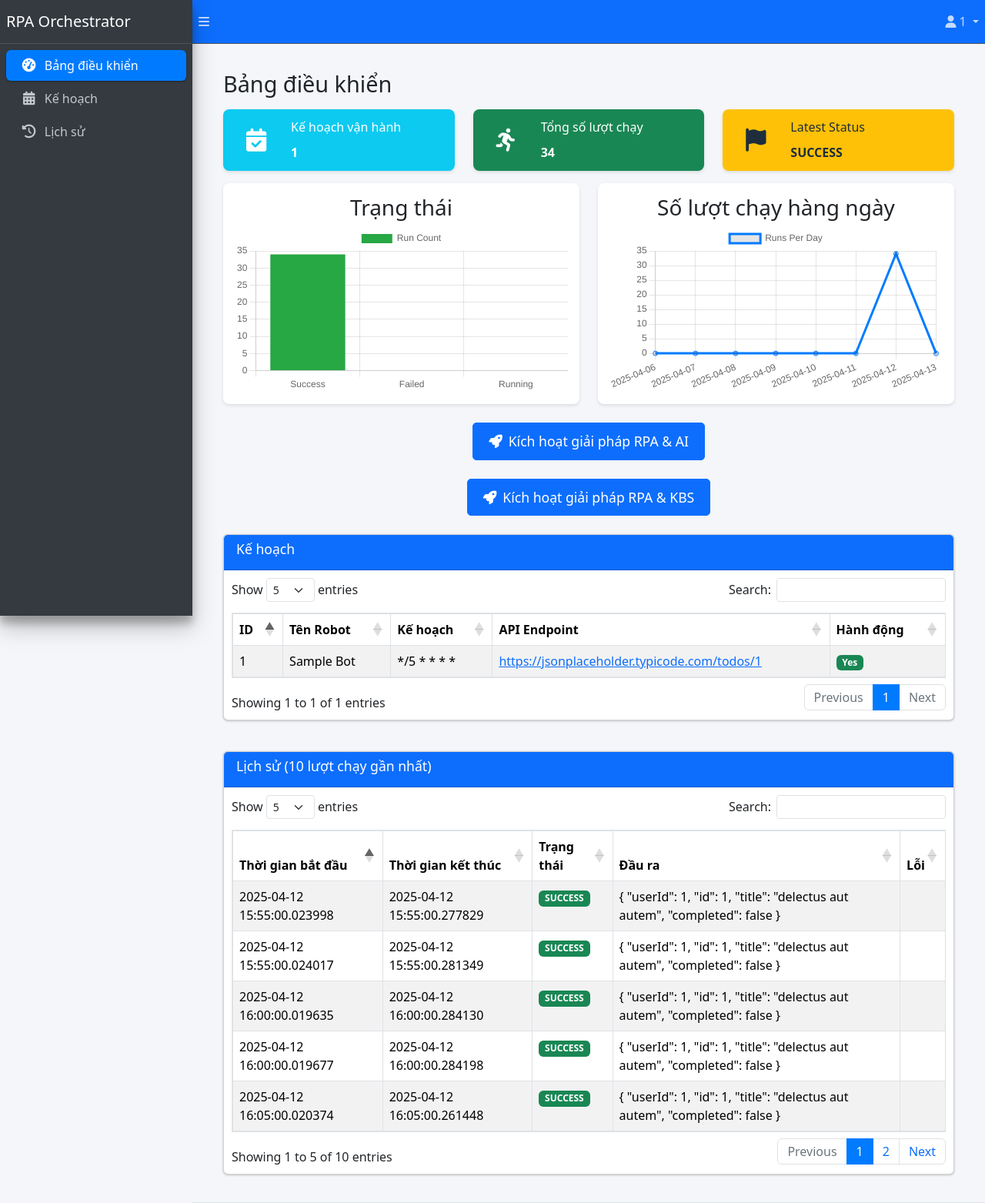
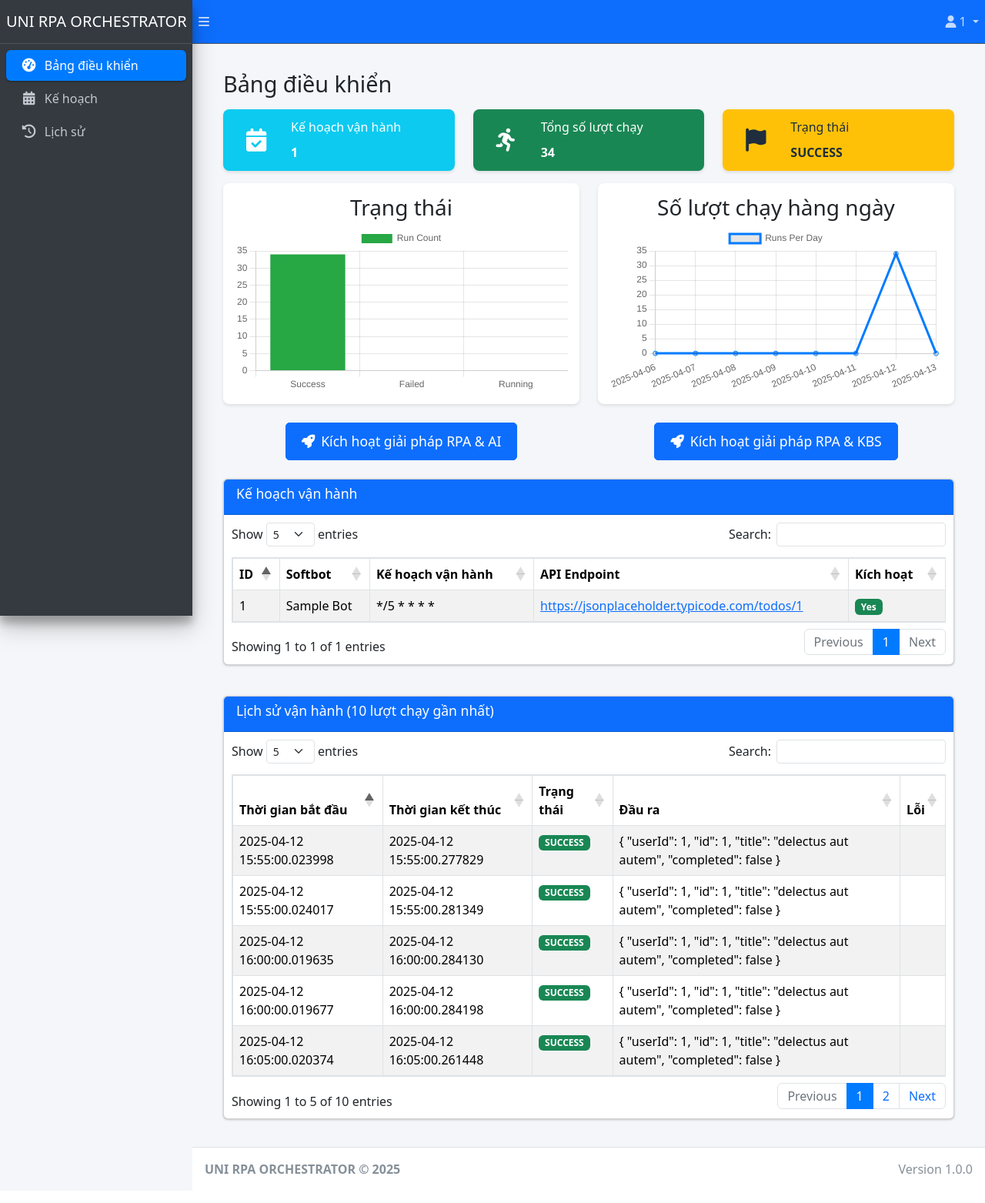
Before and after one commit to rpa-for-education/uni-rpa-orchestrator, a Flask app: page / in a window 1280 px wide. Shown: the top 1563 px of the page at 77% size. After the commit the page ends 1525 px from the top, so only its background shows below. Run offline with Flask 3, Linux system fonts and the light colour scheme; the visitor is signed in with stand-in values (Sample User, id 1); data comes from the database, SQL or seed files in the repository; parts of the project's set-up code (start-up, migrations or seed data) failed here and were passed over; some libraries are stand-ins or nearby versions.

Commit message:
2025.04.13 23:33

```diff
--- a/app.py
+++ b/app.py
@@ -84,10 +84,19 @@ def index():
     )
 
 
-@app.route("/trigger_github", methods=["POST"])
+@app.route("/trigger_github_ai", methods=["POST"])
 @login_required
 def trigger():
-    success, message = trigger_github_action()
+    success, message = trigger_github_ai_action()
+    if success:
+        return jsonify({"message": "Workflow triggered successfully"})
+    else:
+        return jsonify({"message": message}), 500
+
+@app.route("/trigger_github_kbs", methods=["POST"])
+@login_required
+def trigger():
+    success, message = trigger_github_kbs_action()
     if success:
         return jsonify({"message": "Workflow triggered successfully"})
     else:
--- a/templates/index.html
+++ b/templates/index.html
@@ -3,7 +3,7 @@
 <head>
     <meta charset="UTF-8">
     <meta name="viewport" content="width=device-width, initial-scale=1.0">
-    <title>RPA Orchestrator Dashboard</title>
+    <title>Bảng điều khiển UNI RPA ORCHESTRATOR</title>
     <!-- AdminLTE CSS -->
     <link rel="stylesheet" href="https://cdn.jsdelivr.net/npm/admin-lte@3.2/dist/css/adminlte.min.css">
     <!-- Bootstrap CSS -->
@@ -89,7 +89,7 @@
         <!-- Sidebar -->
         <aside class="main-sidebar sidebar-dark-primary elevation-4">
             <a href="/" class="brand-link">
-                <span class="brand-text font-weight-light">RPA Orchestrator</span>
+                <span class="brand-text font-weight-light">UNI RPA ORCHESTRATOR</span>
             </a>
             <div class="sidebar">
                 <nav class="mt-2">
@@ -150,7 +150,7 @@
                             <div class="info-box bg-warning">
                                 <span class="info-box-icon"><i class="fas fa-flag"></i></span>
                                 <div class="info-box-content">
-                                    <span class="info-box-text">Latest Status</span>
+                                    <span class="info-box-text">Trạng thái</span>
                                     <span class="info-box-number">{{ latest_status }}</span>
                                 </div>
                             </div>
@@ -175,16 +175,14 @@
 
                     <!-- Trigger Button -->
                     <div class="row mt-4">
-                        <div class="col-12 text-center">
+                        <div class="col-6 text-center">
                             <form id="triggerFormAI">
                                 <button type="submit" class="btn btn-primary btn-trigger">
                                     <i class="fas fa-rocket me-2"></i>Kích hoạt giải pháp RPA & AI
                                 </button>
                             </form>
                         </div>
-                    </div>
-                    <div class="row mt-4">
-                        <div class="col-12 text-center">
+                        <div class="col-6 text-center">
                             <form id="triggerFormKBS">
                                 <button type="submit" class="btn btn-primary btn-trigger">
                                     <i class="fas fa-rocket me-2"></i>Kích hoạt giải pháp RPA & KBS
@@ -198,17 +196,17 @@
                         <div class="col-12">
                             <div class="card">
                                 <div class="card-header bg-primary text-white">
-                                    <h3 class="card-title">Kế hoạch</h3>
+                                    <h3 class="card-title">Kế hoạch vận hành</h3>
                                 </div>
                                 <div class="card-body table-responsive">
                                     <table id="schedulesTable" class="table table-bordered table-striped">
                                         <thead>
                                             <tr>
                                                 <th>ID</th>
-                                                <th>Tên Robot</th>
-                                                <th>Kế hoạch</th>
+                                                <th>Softbot</th>
+                                                <th>Kế hoạch vận hành</th>
                                                 <th>API Endpoint</th>
-                                                <th>Hành động</th>
+                                                <th>Kích hoạt</th>
                                             </tr>
                                         </thead>
                                         <tbody>
@@ -239,7 +237,7 @@
                         <div class="col-12">
                             <div class="card">
                                 <div class="card-header bg-primary text-white">
-                                    <h3 class="card-title">Lịch sử (10 lượt chạy gần nhất)</h3>
+                                    <h3 class="card-title">Lịch sử vận hành (10 lượt chạy gần nhất)</h3>
                                 </div>
                                 <div class="card-body table-responsive">
                                     <table id="logsTable" class="table table-bordered table-striped">
@@ -374,7 +372,7 @@
             $('#triggerFormAI').on('submit', function(e) {
                 e.preventDefault();
                 $.ajax({
-                    url: '/trigger_github',
+                    url: '/trigger_github_ai',
                     type: 'POST',
                     dataType: 'json',
                     success: function(response) {
@@ -394,7 +392,7 @@
             $('#triggerFormKBS').on('submit', function(e) {
                 e.preventDefault();
                 $.ajax({
-                    url: '/trigger_github',
+                    url: '/trigger_github_kbs',
                     type: 'POST',
                     dataType: 'json',
                     success: function(response) {
```
Also changed, not shown: github_trigger.py (+23 -1 lines), templates/login.html (+5 -5 lines).
